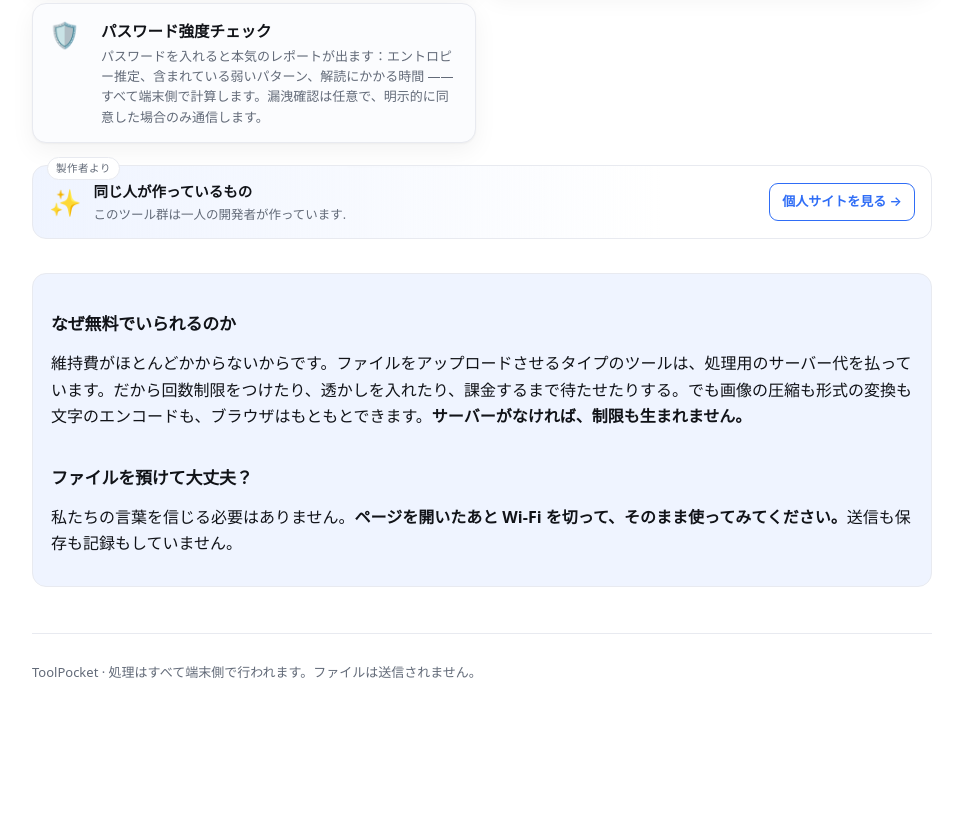
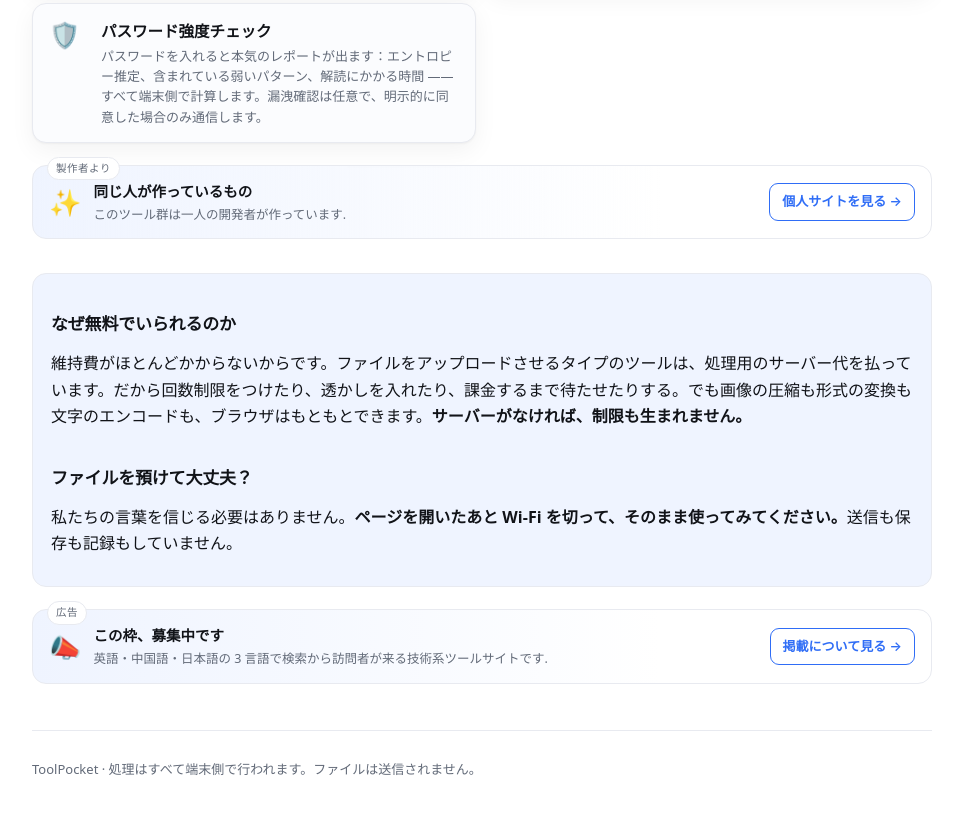
Before and after one commit to maomao1OvO1/baigong, a plain HTML site: page ja/index.html in a window 1280 px wide. Shown: the part 940-1753 px from the top of the page, without its empty margins (158-1121 px from the left). Before the commit the page ends 1726 px from the top, so only its background shows below. Drawn offline with Linux system fonts and the light colour scheme.

Commit message:
首页补回「招租」位（上一条改锚点时丢了）
自检：首页每语言 2 条（自家作品 + 招租），33 个工具页各 1 条，全站 39 个，
均为横排卡片模板。

```diff
--- a/ja/index.html
+++ b/ja/index.html
@@ -103,6 +103,15 @@
     <p>私たちの言葉を信じる必要はありません。<b>ページを開いたあと Wi-Fi を切って、そのまま使ってみてください。</b>送信も保存も記録もしていません。</p>
   </section>
 
+<aside class="ad">
+  <span class="ad-label">広告</span>
+  <span class="ad-ico" aria-hidden="true">📣</span>
+  <div class="ad-body">
+    <b>この枠、募集中です</b>
+    <p>英語・中国語・日本語の 3 言語で検索から訪問者が来る技術系ツールサイトです.</p>
+  </div>
+  <a class="ad-cta" href="/ja/advertise.html">掲載について見る →</a>
+</aside>
 </main>
 
 <script>
--- a/src/build.mjs
+++ b/src/build.mjs
@@ -312,6 +312,7 @@ ${adSlot(lang, "home-self")}
     <p>${rich(t.safe)}</p>
   </section>
 
+${adSlot(lang, "home-bottom")}
 </main>
 
 ${CONTACT_SCRIPT}
```
Also changed, not shown: index.html (+9 -0 lines), zh/index.html (+9 -0 lines).
